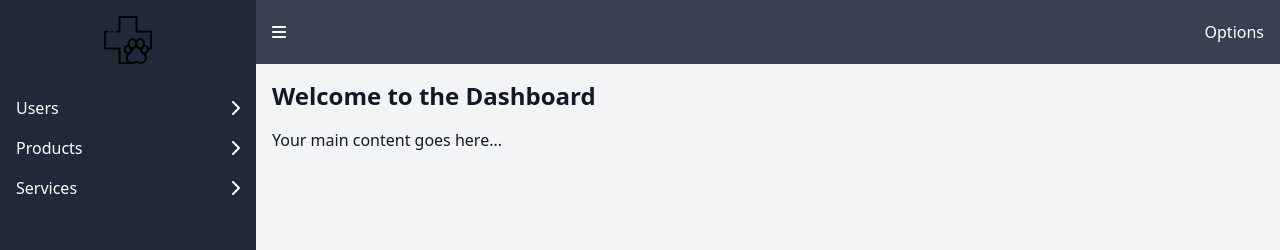
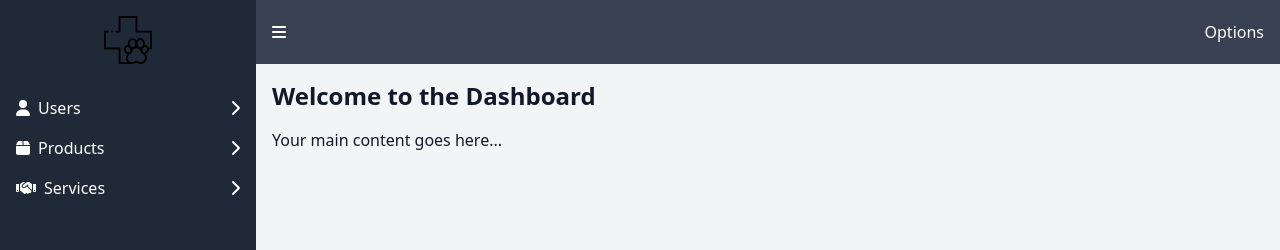
Before and after one commit to JLimaRodrigues/frontend-veterinario, a React (Vite) app: page /login in a window 1280 px wide. Both pictures are taken after typing "name@example.com", "Sample123" into the empty fields and a click on the button "Sign in". Shown: the top 250 px of the page. Built offline with nearby package versions, Linux system fonts and the light colour scheme.

Commit message:
adicionando icones na estrutura dinâmica do sidebar

```diff
--- a/src/components/Menu.tsx
+++ b/src/components/Menu.tsx
@@ -1,14 +1,16 @@
 import React, { useState } from 'react';
 import { FontAwesomeIcon } from '@fortawesome/react-fontawesome';
+import { IconDefinition } from '@fortawesome/fontawesome-svg-core';
 import { faChevronDown, faChevronRight } from '@fortawesome/free-solid-svg-icons';
 import SubMenu from './SubMenu';
 
 interface MenuProps {
   label: string;
+  icon: IconDefinition;
   subMenus: { label: string; link: string }[];
 }
 
-const Menu: React.FC<MenuProps> = ({ label, subMenus }) => {
+const Menu: React.FC<MenuProps> = ({ label, icon, subMenus }) => {
   const [isOpen, setIsOpen] = useState(false);
 
   const toggleMenu = () => {
@@ -21,7 +23,10 @@ const Menu: React.FC<MenuProps> = ({ label, subMenus }) => {
         className="flex justify-between items-center cursor-pointer"
         onClick={toggleMenu}
       >
-        <span>{label}</span>
+        <div className="flex items-center">
+          <FontAwesomeIcon icon={icon} className="mr-2" />
+          <span>{label}</span>
+        </div>
         <FontAwesomeIcon icon={isOpen ? faChevronDown : faChevronRight} />
       </div>
       {isOpen && (
--- a/src/components/SideBar.tsx
+++ b/src/components/SideBar.tsx
@@ -1,11 +1,13 @@
 import React from 'react';
 import Menu from './Menu';
+import { faUser, faBox, faHandshake } from '@fortawesome/free-solid-svg-icons';
 import logo from '../assets/veterinario.svg';
 
 const Sidebar: React.FC = () => {
   const menus = [
     {
       label: 'Users',
+      icon: faUser,
       subMenus: [
         { label: 'New User', link: '#' },
         { label: 'List Users Active', link: '#' },
@@ -14,6 +16,7 @@ const Sidebar: React.FC = () => {
     },
     {
       label: 'Products',
+      icon: faBox,
       subMenus: [
         { label: 'New Product', link: '#' },
         { label: 'List Products', link: '#' },
@@ -21,6 +24,7 @@ const Sidebar: React.FC = () => {
     },
     {
       label: 'Services',
+      icon: faHandshake,
       subMenus: [
         { label: 'New Service', link: '#' },
         { label: 'List Service', link: '#' },
@@ -35,7 +39,7 @@ const Sidebar: React.FC = () => {
       </div>
       <nav className="flex flex-col p-4">
         {menus.map((menu, index) => (
-          <Menu key={index} label={menu.label} subMenus={menu.subMenus} />
+          <Menu key={index} label={menu.label} icon={menu.icon} subMenus={menu.subMenus} />
         ))}
       </nav>
     </div>
```
